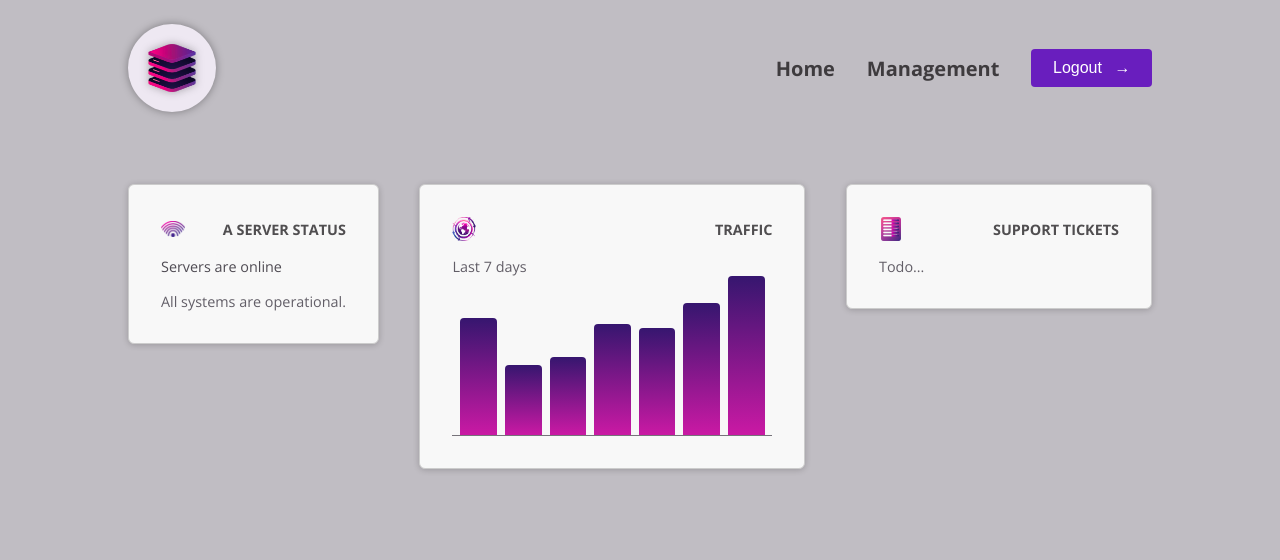
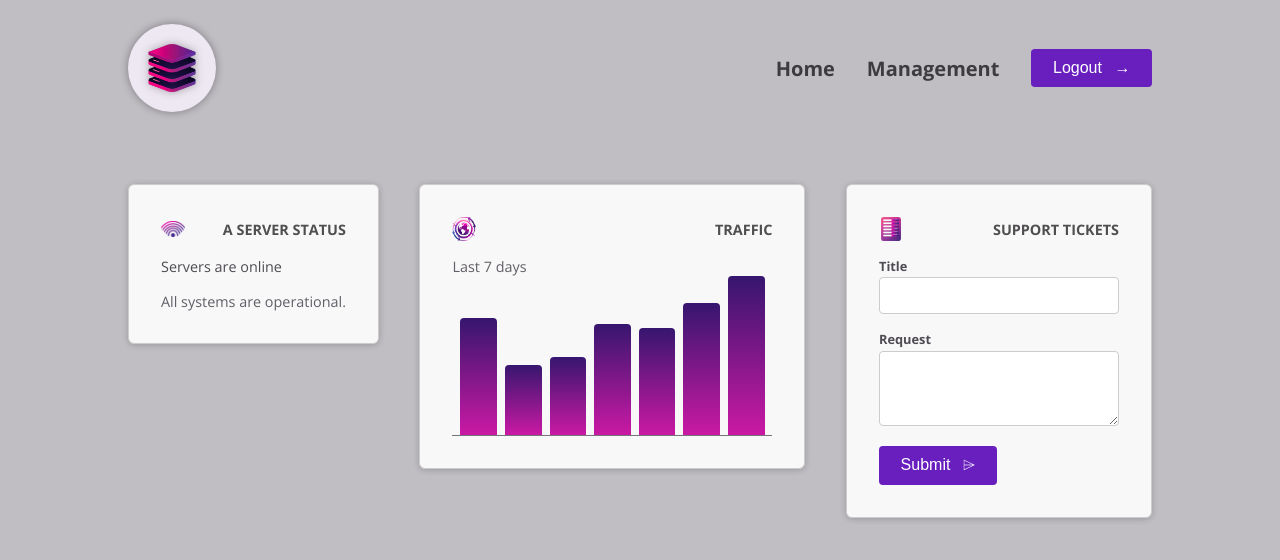
Before and after one commit to Tudor-debug819/AngularProject4.1, an Angular app: page / in a window 1280 px wide. Shown: the top 560 px of the page. Built offline with nearby package versions, Linux system fonts and the light colour scheme.

Commit message:
adding new tickets component

```diff
--- /dev/null
+++ b/src/app/dashboard/tickets/new-ticket/new-ticket.component.html
@@ -0,0 +1,20 @@
+<form>
+    <p>
+      <label>Title</label>
+      <input name="title" id="title" />
+    </p>
+    <p>
+      <label>Request</label>
+      <textarea name="request" id="request" rows="3"></textarea>
+    </p>
+    <p>
+      <button>
+        <span>
+          Submit
+        </span>
+        <span class="icon">
+          ⌲
+        </span>
+      </button>
+    </p>
+  </form>
--- /dev/null
+++ b/src/app/dashboard/tickets/ticket/ticket.component.html
@@ -0,0 +1 @@
+<p>ticket works!</p>
--- a/src/app/dashboard/tickets/tickets.component.html
+++ b/src/app/dashboard/tickets/tickets.component.html
@@ -1,3 +1,3 @@
-<div id="status">
-  <p>Todo...</p>
+<div id="new-ticket">
+ <app-new-ticket/>
 </div>
--- a/src/app/dashboard/tickets/tickets.component.ts
+++ b/src/app/dashboard/tickets/tickets.component.ts
@@ -1,9 +1,10 @@
 import { Component } from '@angular/core';
+import { NewTicketComponent } from './new-ticket/new-ticket.component';
 
 @Component({
   selector: 'app-tickets',
   standalone: true,
-  imports: [],
+  imports: [NewTicketComponent],
   templateUrl: './tickets.component.html',
   styleUrl: './tickets.component.css'
 })
--- a/src/styles.css
+++ b/src/styles.css
@@ -221,3 +221,60 @@
 button:hover .icon {
   transform: translateX(4px);
 }
+
+#tickets {
+  display: flex;
+  flex-direction: column;
+  gap: 1.5rem;
+}
+
+#tickets ul {
+  list-style: none;
+  margin: 0;
+  padding: 0;
+  width: 15rem;
+}
+
+#tickets li {
+  margin: 0.5rem 0;
+}
+
+#tickets p {
+  margin: 0;
+  color: #4f4b53;
+}
+
+#tickets h2 {
+  margin: 0;
+  font-size: 1.1rem;
+  color: #38343c;
+}
+
+#new-ticket {
+  width: 15rem;
+}
+
+@media (min-width: 768px) {
+  #tickets {
+    flex-direction: row;
+  }
+}
+
+#new-ticket label {
+  display: block;
+  font-size: 0.8rem;
+  font-weight: bold;
+  margin-bottom: 0.15rem;
+  color: #4f4b53;
+}
+
+#new-ticket input,
+#new-ticket textarea {
+  width: 100%;
+  padding: 0.5rem;
+  border: 1px solid #ccc;
+  border-radius: 4px;
+  font: inherit;
+  font-size: 0.9rem;
+  color: #4f4b53;
+}
```
Also changed, not shown: src/app/dashboard/tickets/new-ticket/new-ticket.component.ts (added, +12 -0 lines), src/app/dashboard/tickets/ticket/ticket.component.ts (added, +12 -0 lines), src/app/dashboard/tickets/new-ticket/new-ticket.component.css (added), src/app/dashboard/tickets/ticket/ticket.component.css (added).
